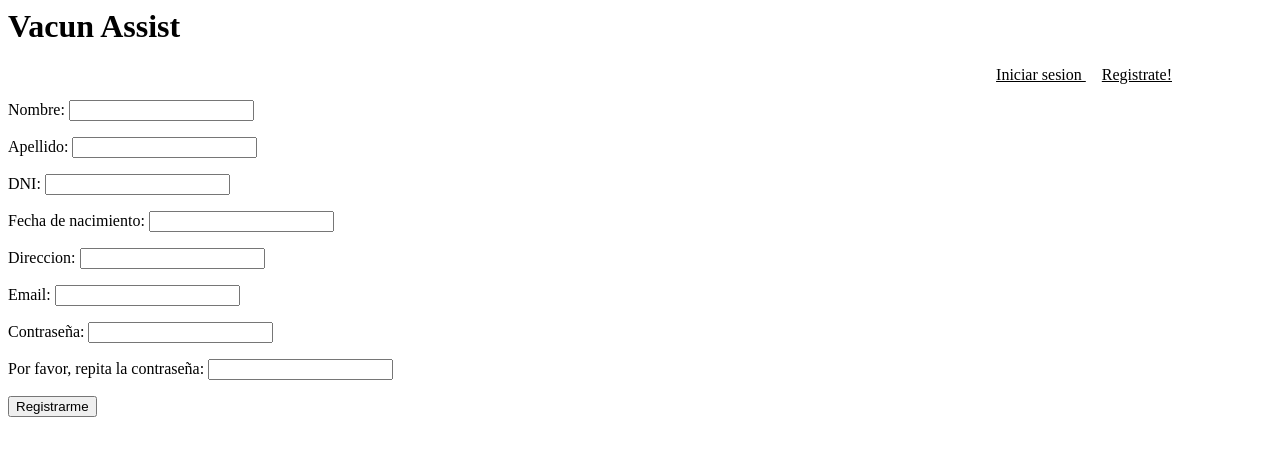
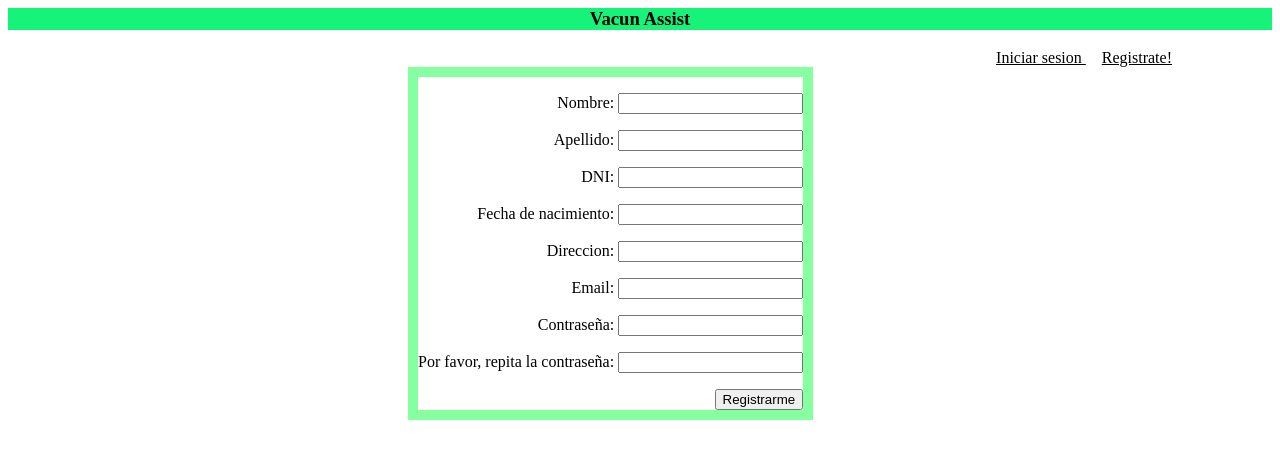
Before and after one commit to manuelMarconi/proyecto_api, a Django app: page /registrarse in a window 1280 px wide. Shown: the top 459 px of the page. Run offline with Django 4.2, Linux system fonts and the light colour scheme.

Commit message:
carlarenfiges
carla

```diff
--- a/Vacun_Assist_CMS-main/Vacun_Assist_CMS-main/Vacun_Assist/api_gestion_usuarios/templates/autenticacion/login.html
+++ b/Vacun_Assist_CMS-main/Vacun_Assist_CMS-main/Vacun_Assist/api_gestion_usuarios/templates/autenticacion/login.html
@@ -6,6 +6,8 @@
 <html>
     <body>
         <form action="/iniciar_sesion" method="POST"> {% csrf_token %}
+            <span style="float: left; border: solid 10px hsl(133, 100%, 76%); margin-left: 459px;text-align: right">
+
             <p>
                 Email: <input type="text" name="email">
             </p>
--- a/Vacun_Assist_CMS-main/Vacun_Assist_CMS-main/Vacun_Assist/api_gestion_usuarios/templates/autenticacion/registro.html
+++ b/Vacun_Assist_CMS-main/Vacun_Assist_CMS-main/Vacun_Assist/api_gestion_usuarios/templates/autenticacion/registro.html
@@ -6,6 +6,8 @@
 <html>
     <body>
         <form action="/registrarse" method="POST"> {% csrf_token %}
+            <span style="float: left; border: solid 10px hsl(133, 100%, 76%); margin-left: 400px;text-align: right">
+
 
             <p>
                 Nombre: <input type="text" name="nombre">
--- a/Vacun_Assist_CMS-main/Vacun_Assist_CMS-main/Vacun_Assist/api_gestion_usuarios/templates/gestion_usuarios/base.html
+++ b/Vacun_Assist_CMS-main/Vacun_Assist_CMS-main/Vacun_Assist/api_gestion_usuarios/templates/gestion_usuarios/base.html
@@ -1,11 +1,18 @@
 <html>
     <head>
-        <h1 class="site-heading text-center text-white d-none d-lg-block">
 
-            <span class="site-heading-lower">Vacun Assist</span>
-            </h1>
+        <h3 class="site-heading text-white d-none d-lg-block, font-family: 'Open Sans';
+        font-size: 14px;
+        color: #ccc;
+        line-height: 18px;
+        margin-bottom: 20px"
+        style="text-align:center; background-color: rgb(21, 243, 120)">
 
-    </head>
+        Vacun Assist
+        </h3>
+
+
+</head>
 <body>
 
     <div style= "text-align: right; margin-right: 100px;">
```
Also changed, not shown: Vacun_Assist_CMS-main/Vacun_Assist_CMS-main/Vacun_Assist/api_gestion_usuarios/templates/gestion_usuarios/inicio.html (+29 -2 lines).
